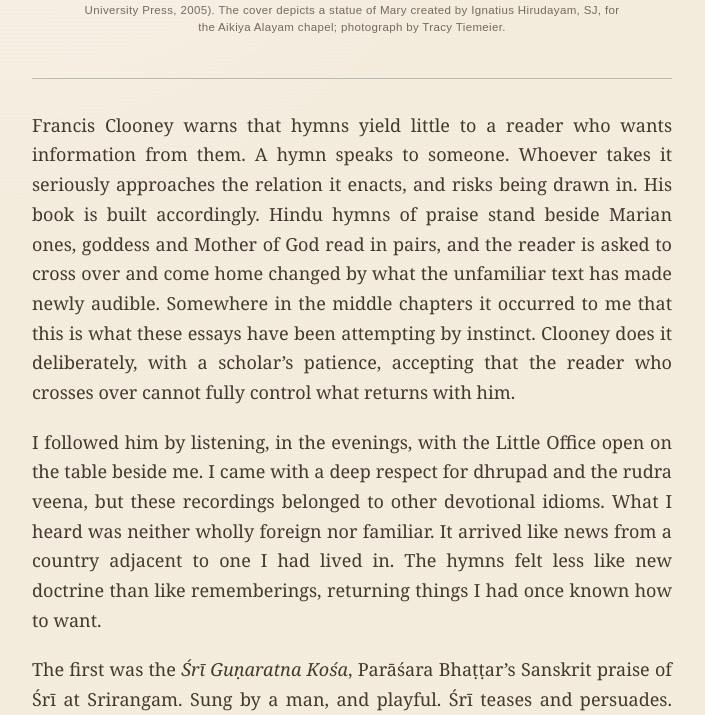
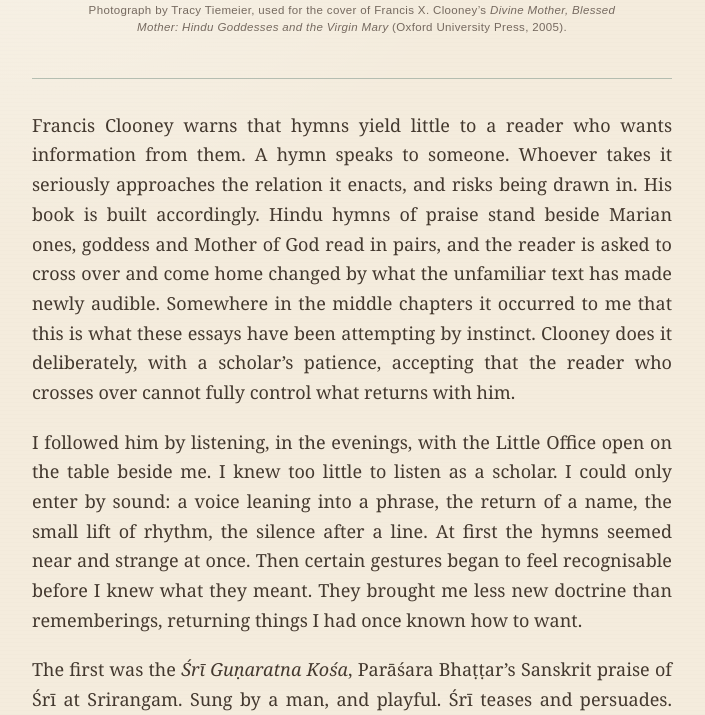
Before and after one commit to pytfarrugia-bit/pytfarrugia-bit.github.io, a Jekyll site: the page green-books-hymns-remember.html, which Jekyll copies as it is, in a window 1280 px wide and 1400 px high. Shown: the part 685-1400 px from the top of the window, without its empty margins (288-993 px from the left). Built offline with Jekyll 4.4.1, drawn with Linux system fonts in a browser that asks for light colours; some of the changed text lies outside the part shown.

Commit message:
Refine listening passage and statue attribution

```diff
--- a/green-books-hymns-remember.html
+++ b/green-books-hymns-remember.html
@@ -30,15 +30,15 @@
 
     <figure style="margin:0 0 2.6rem;text-align:center;">
       <a href="https://books.google.com/books/about/Divine_Mother_Blessed_Mother.html?id=5Hs8DwAAQBAJ" target="_blank" rel="noopener" aria-label="View Divine Mother, Blessed Mother on Google Books">
-        <img src="https://books.google.com/books/content?id=5Hs8DwAAQBAJ&amp;printsec=frontcover&amp;img=1&amp;zoom=2&amp;edge=curl&amp;source=gbs_api" alt="Cover of Divine Mother, Blessed Mother by Francis X. Clooney" style="display:block;width:min(100%,14rem);height:auto;margin:0 auto;border:1px solid var(--rule);box-shadow:0 0.4rem 1.2rem rgba(32,35,29,0.16);">
+        <img src="https://books.google.com/books/content?id=5Hs8DwAAQBAJ&amp;printsec=frontcover&amp;img=1&amp;zoom=2&amp;edge=curl&amp;source=gbs_api" alt="Book cover featuring the statue of Mary created for the Aikiya Alayam chapel in Chennai" style="display:block;width:min(100%,14rem);height:auto;margin:0 auto;border:1px solid var(--rule);box-shadow:0 0.4rem 1.2rem rgba(32,35,29,0.16);">
       </a>
-      <figcaption style="max-width:34rem;margin:0.85rem auto 0;color:var(--muted);font-family:Arial,Helvetica,sans-serif;font-size:0.72rem;line-height:1.5;letter-spacing:0.03em;"><em>Francis X. Clooney, Divine Mother, Blessed Mother: Hindu Goddesses and the Virgin Mary</em> (Oxford University Press, 2005). The cover depicts a statue of Mary created by Ignatius Hirudayam, SJ, for the Aikiya Alayam chapel; photograph by Tracy Tiemeier.</figcaption>
+      <figcaption style="max-width:34rem;margin:0.85rem auto 0;color:var(--muted);font-family:Arial,Helvetica,sans-serif;font-size:0.72rem;line-height:1.5;letter-spacing:0.03em;">Statue of Mary created by Ignatius Hirudayam, SJ, for the Aikiya Alayam chapel, Chennai. Photograph by Tracy Tiemeier, used for the cover of Francis X. Clooney’s <em>Divine Mother, Blessed Mother: Hindu Goddesses and the Virgin Mary</em> (Oxford University Press, 2005).</figcaption>
     </figure>
 
     <article class="prose">
       <p>Francis Clooney warns that hymns yield little to a reader who wants information from them. A hymn speaks to someone. Whoever takes it seriously approaches the relation it enacts, and risks being drawn in. His book is built accordingly. Hindu hymns of praise stand beside Marian ones, goddess and Mother of God read in pairs, and the reader is asked to cross over and come home changed by what the unfamiliar text has made newly audible. Somewhere in the middle chapters it occurred to me that this is what these essays have been attempting by instinct. Clooney does it deliberately, with a scholar’s patience, accepting that the reader who crosses over cannot fully control what returns with him.</p>
 
-      <p>I followed him by listening, in the evenings, with the Little Office open on the table beside me. I came with a deep respect for dhrupad and the rudra veena, but these recordings belonged to other devotional idioms. What I heard was neither wholly foreign nor familiar. It arrived like news from a country adjacent to one I had lived in. The hymns felt less like new doctrine than like rememberings, returning things I had once known how to want.</p>
+      <p>I followed him by listening, in the evenings, with the Little Office open on the table beside me. I knew too little to listen as a scholar. I could only enter by sound: a voice leaning into a phrase, the return of a name, the small lift of rhythm, the silence after a line. At first the hymns seemed near and strange at once. Then certain gestures began to feel recognisable before I knew what they meant. They brought me less new doctrine than rememberings, returning things I had once known how to want.</p>
 
       <p>The first was the <cite>Śrī Guṇaratna Kośa</cite>, Parāśara Bhaṭṭar’s Sanskrit praise of Śrī at Srirangam. Sung by a man, and playful. Śrī teases and persuades. Her mercy is clever rather than ponderous, and the divine couple appear in majesty and also in pleasure, in wit, in abundance. Then I saw Ranganāyaki at Srirangam, seated beneath flowers, textiles, and jewellery until the figure seemed almost made of offerings. It looked like what hyperdulia might produce if it were allowed to become material.</p>
 
```
